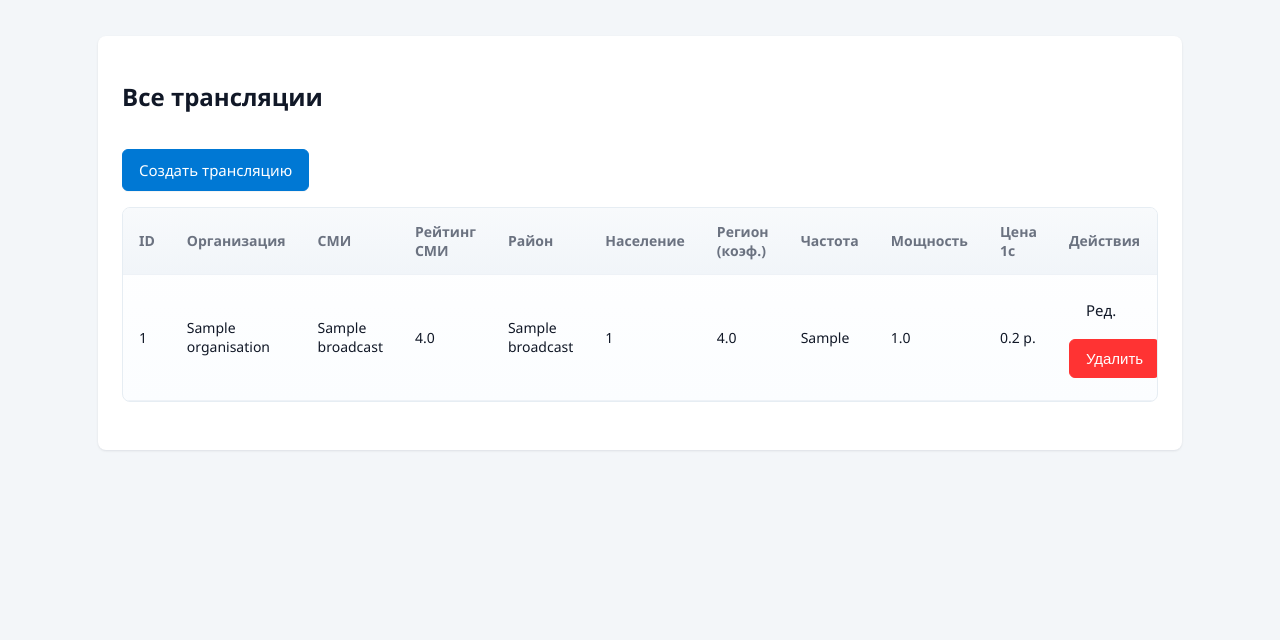
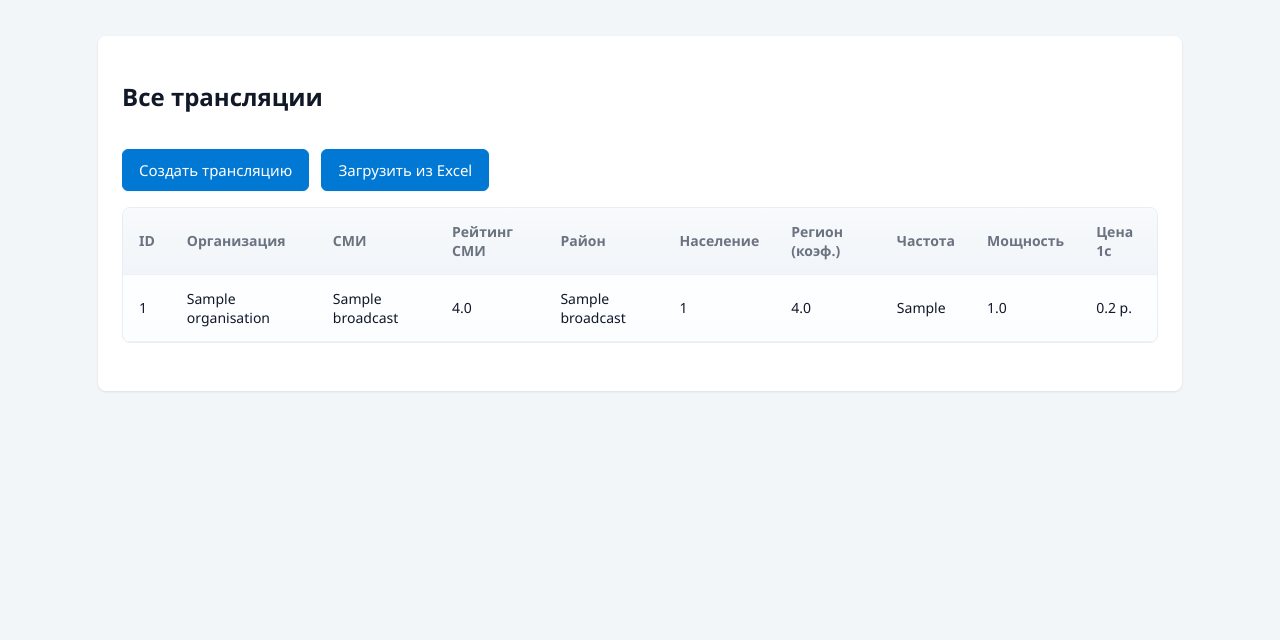
Before and after one commit to labintsev/APB, a Flask app: page /broadcast/list in a window 1280 px wide. Shown: the part 86-726 px from the top of the page. Run offline with Flask 3, Linux system fonts and the light colour scheme; tables that the repository leaves empty hold one stand-in row (values such as "Sample post").

Commit message:
add pagination

```diff
--- a/adcalc/broadcast.py
+++ b/adcalc/broadcast.py
@@ -1,6 +1,9 @@
 from flask import Blueprint, render_template, request, redirect, url_for
 from .models import db, Organisation, Region, Broadcast
 from .utils import calculate_cost
+from werkzeug.utils import secure_filename
+import pandas as pd
+import io
 
 broadcast_bp = Blueprint('broadcast', __name__, url_prefix='/broadcast')
 
@@ -13,8 +16,10 @@ def inject_functions():
 @broadcast_bp.route('/list')
 def broadcast_list():
     """List all broadcasts with their details"""
-    broadcasts = Broadcast.query.all()
-    return render_template('broadcast/broadcast-list.html', broadcasts=broadcasts)
+    page = request.args.get('page', 1, type=int)
+    pagination = Broadcast.query.paginate(page=page, per_page=50)
+    broadcasts = pagination.items
+    return render_template('broadcast/broadcast-list.html', broadcasts=broadcasts, pagination=pagination)
 
 
 @broadcast_bp.route('/create', methods=['GET', 'POST'])
@@ -129,3 +134,44 @@ def broadcast_delete(broadcast_id):
     db.session.delete(broadcast)
     db.session.commit()
     return redirect(url_for('broadcast.broadcast_list'))
+
+
+@broadcast_bp.route('/upload_excel', methods=['POST'])
+def broadcast_upload_excel():
+    """Upload broadcasts from an Excel file using pandas"""
+    file = request.files.get('excel_file')
+    if not file or file.filename == '':
+        return redirect(url_for('broadcast.broadcast_list'))
+    filename = secure_filename(file.filename)
+    try:
+        # Read Excel file into DataFrame
+        df = pd.read_excel(file)
+        # Expected columns: org_id, org_name, region_id, smi_name, smi_rating, smi_male_proportion, district_name, district_population, frequency, power
+        for _, row in df.iterrows():
+            print(f"Processing row: {row.to_dict()}")
+            # Find Organisation
+            org = Organisation.query.filter_by(id=row.get('org_id')).first()
+            if not org:
+                raise ValueError(f"Organisation with ID {row.get('org_id')} not found")
+            # Find Region
+            region = Region.query.filter_by(id=row.get('region_id')).first()
+            print(f"Found org: {org}, region: {region}")
+            if not region:
+                raise ValueError(f"Region with ID {row.get('region_id')} not found")
+            # Create Broadcast
+            broadcast = Broadcast(
+                org_id=org.id,
+                smi_name=row.get('smi_name'),
+                smi_rating=row.get('smi_rating'),
+                smi_male_proportion=row.get('smi_male_proportion'),
+                district_name=row.get('district_name'),
+                district_population=row.get('district_population'),
+                region_id=region.id,
+                frequency=row.get('frequency'),
+                power=row.get('power'),
+            )
+            db.session.add(broadcast)
+        db.session.commit()
+    except Exception as e:
+        print(f"Excel upload error: {e}")
+    return redirect(url_for('broadcast.broadcast_list'))
--- a/adcalc/templates/broadcast/broadcast-list.html
+++ b/adcalc/templates/broadcast/broadcast-list.html
@@ -6,7 +6,41 @@
 <div class="container">
   <div class="card">
     <h2>Все трансляции</h2>
-    <a class="btn btn-primary mb-3" href="{{ url_for('broadcast.broadcast_create') }}">Создать трансляцию</a>
+    <div class="d-flex mb-3 gap-2">
+      <a class="btn btn-primary" href="{{ url_for('broadcast.broadcast_create') }}">Создать трансляцию</a>
+      <form method="post" action="{{ url_for('broadcast.broadcast_upload_excel') }}" enctype="multipart/form-data" style="display:inline-block;">
+        <label for="excel-upload" class="btn btn-primary mb-0">Загрузить из Excel</label>
+        <input id="excel-upload" type="file" name="excel_file" accept=".xls,.xlsx" style="display:none" required onchange="this.form.submit()">
+      </form>
+    </div>
+    <!-- Pagination top -->
+    {% if pagination.pages > 1 %}
+    <nav class="d-flex justify-content-center mb-3">
+      <ul class="pagination" style="list-style: none; padding-left: 0; margin: 0;">
+        {% if pagination.has_prev %}
+        <li class="page-item">
+          <a class="page-link" href="{{ url_for('broadcast.broadcast_list', page=pagination.prev_num) }}">« Пред</a>
+        </li>
+        {% endif %}
+        {% for page_num in pagination.iter_pages() %}
+          {% if page_num %}
+            {% if page_num == pagination.page %}
+            <li class="page-item active"><span class="page-link">{{ page_num }}</span></li>
+            {% else %}
+            <li class="page-item"><a class="page-link" href="{{ url_for('broadcast.broadcast_list', page=page_num) }}">{{ page_num }}</a></li>
+            {% endif %}
+          {% else %}
+          <li class="page-item disabled"><span class="page-link">...</span></li>
+          {% endif %}
+        {% endfor %}
+        {% if pagination.has_next %}
+        <li class="page-item">
+          <a class="page-link" href="{{ url_for('broadcast.broadcast_list', page=pagination.next_num) }}"След »</a>
+        </li>
+        {% endif %}
+      </ul>
+    </nav>
+    {% endif %}
     <div class="table-wrap">
       <table class="app-table">
         <thead>
@@ -21,7 +55,6 @@
             <th>Частота</th>
             <th>Мощность</th>
             <th>Цена 1с</th>
-            <th>Действия</th>
           </tr>
         </thead>
         <tbody>
@@ -29,20 +62,14 @@
           <tr>
             <td>{{ b.id }}</td>
             <td>{{ b.org.name }}</td>
-            <td>{{ b.smi_name or '-' }}</td>
+            <td><a href="{{ url_for('broadcast.broadcast_update', broadcast_id=b.id) }}" style="text-decoration: none; color: inherit;">{{ b.smi_name or '-' }}</a></td>
             <td>{{ b.smi_rating or '-' }}</td>
-            <td>{{ b.district_name or '-' }}</td>
+            <td><a href="{{ url_for('broadcast.broadcast_update', broadcast_id=b.id) }}" style="text-decoration: none; color: inherit;">{{ b.district_name or '-' }}</a></td>
             <td>{{ b.district_population or '-' }}</td>
             <td>{{ b.region.rating if b.region else '-' }}</td>
             <td>{{ b.frequency or '-' }}</td>
             <td>{{ b.power or '-' }}</td>
             <td>{{ "%.1f"|format(calculate_cost(b)) }} р.</td>
-            <td>
-              <a class="btn btn-sm btn-secondary" href="{{ url_for('broadcast.broadcast_update', broadcast_id=b.id) }}">Ред.</a>
-              <form method="post" action="{{ url_for('broadcast.broadcast_delete', broadcast_id=b.id) }}" style="display:inline-block;margin:0;">
-                <button class="btn btn-sm btn-danger" type="submit" onclick="return confirm('Удалить трансляцию?')">Удалить</button>
-              </form>
-            </td>
           </tr>
           {% endfor %}
         </tbody>
```
